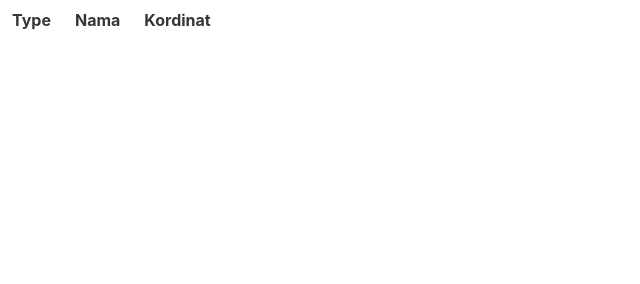
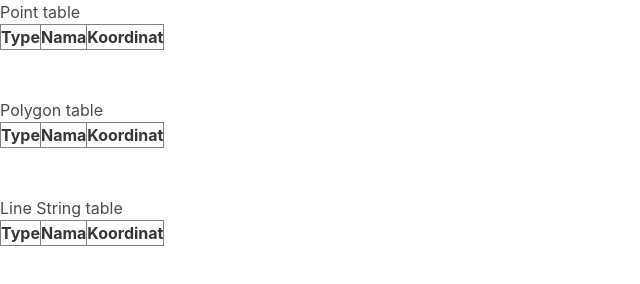
Before and after one commit to rofinafiin/GIS-SMT5, a plain HTML site: page ch1/verjscroot/index.html in a window 1280 px wide. Shown: the whole page, without its empty margins (0-640 px from the left). Drawn offline with nearby package versions, Linux system fonts and the light colour scheme.

Commit message:
Fix html

```diff
--- a/ch1/verjscroot/getfunction.js
+++ b/ch1/verjscroot/getfunction.js
@@ -11,12 +11,32 @@ export let tableTemplate=`
 `
 
 export function responseData(results){
-    console.log(results.features);
-    results.features.forEach(isiRow);
+    // console.log(results.features);
+    results.features.forEach(isiRowPoint);
+    results.features.forEach(isiRowPolygon);
+    results.features.forEach(isiRowPolyline);
 }
 
-export function isiRow(value){
+export function isiRowPoint(value){
+    if (value.geometry.type === "Point") {
     let content=tableTemplate.replace("#TYPE#",value.geometry.type).replace("#NAME#",value.properties.Name).replace("#KORDINAT#",value.geometry.coordinates);
     console.log(content);
     addChild("lokasi",tableTag,tableRowClass,content);
+    }
 }
+
+export function isiRowPolygon(value){
+    if (value.geometry.type === "Polygon") {
+    let content=tableTemplate.replace("#TYPE#",value.geometry.type).replace("#NAME#",value.properties.Name).replace("#KORDINAT#",value.geometry.coordinates);
+    console.log(content);
+    addChild("polygon",tableTag,tableRowClass,content);
+    }
+}
+
+export function isiRowPolyline(value){
+    if (value.geometry.type === "LineString") {
+    let content=tableTemplate.replace("#TYPE#",value.geometry.type).replace("#NAME#",value.properties.Name).replace("#KORDINAT#",value.geometry.coordinates);
+    console.log(content);
+    addChild("line",tableTag,tableRowClass,content);
+    }
+}
--- a/ch1/verjscroot/index.html
+++ b/ch1/verjscroot/index.html
@@ -5,17 +5,48 @@
   </head>
 <body>
 
-
-<table class="table">
+<div>
+<table class="table-point" border="1">
+    <h1>Point table</h1>
+    <thead>
+        <tr>
+            <th>Type</th>
+            <th>Nama</th>
+            <th>Koordinat</th>
+        </tr>
+    </thead>
   <tbody id="lokasi">
-    <tr>
-      <th>Type</th>
-      <th>Nama</th>
-      <th>Kordinat</th>
-    </tr>
   </tbody>
 </table>
-
+</div>
+<br><br>
+<div>
+<table class="table-polygon" border="1">
+    <h1>Polygon table</h1>
+    <thead>
+        <tr>
+            <th>Type</th>
+            <th>Nama</th>
+            <th>Koordinat</th>
+        </tr>
+    </thead>
+    <tbody id="polygon">
+    </tbody>
+  </table>
+<br><br>
+  <table class="table-line" border="1">
+    <h1>Line String table</h1>
+    <thead>
+        <tr>
+            <th>Type</th>
+            <th>Nama</th>
+            <th>Koordinat</th>
+        </tr>
+    </thead>
+    <tbody id="line">
+    </tbody>
+  </table>
+</div>
 <script type="module" src="./get.js"></script>
 
 </body>
```
